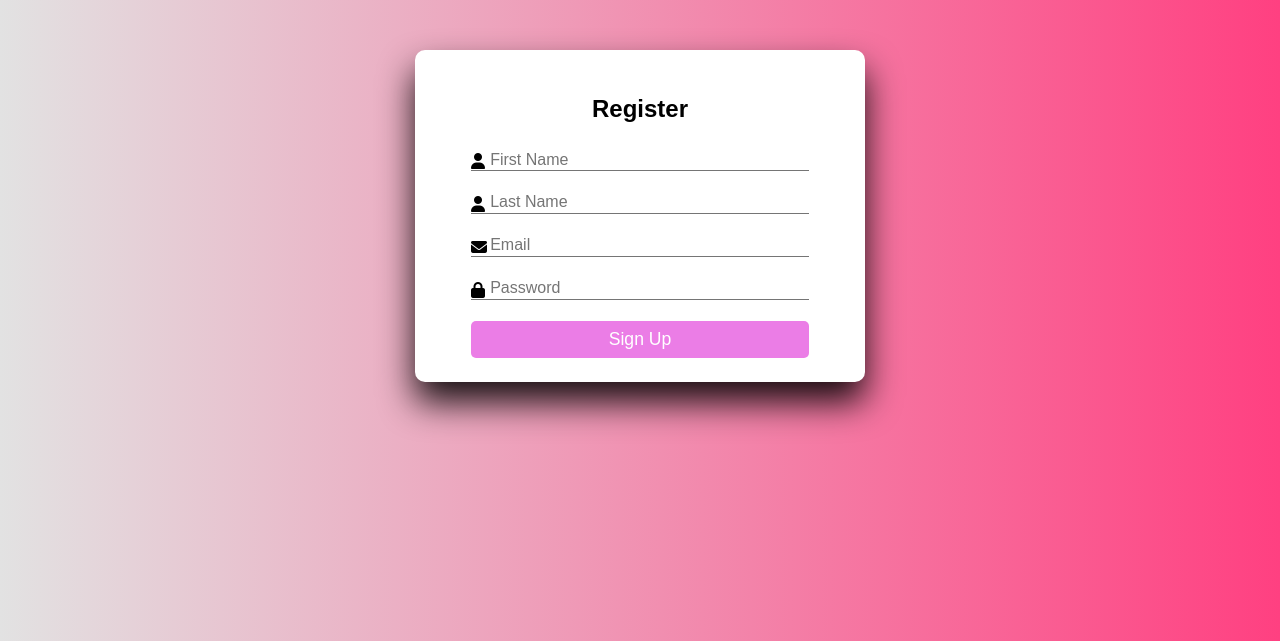
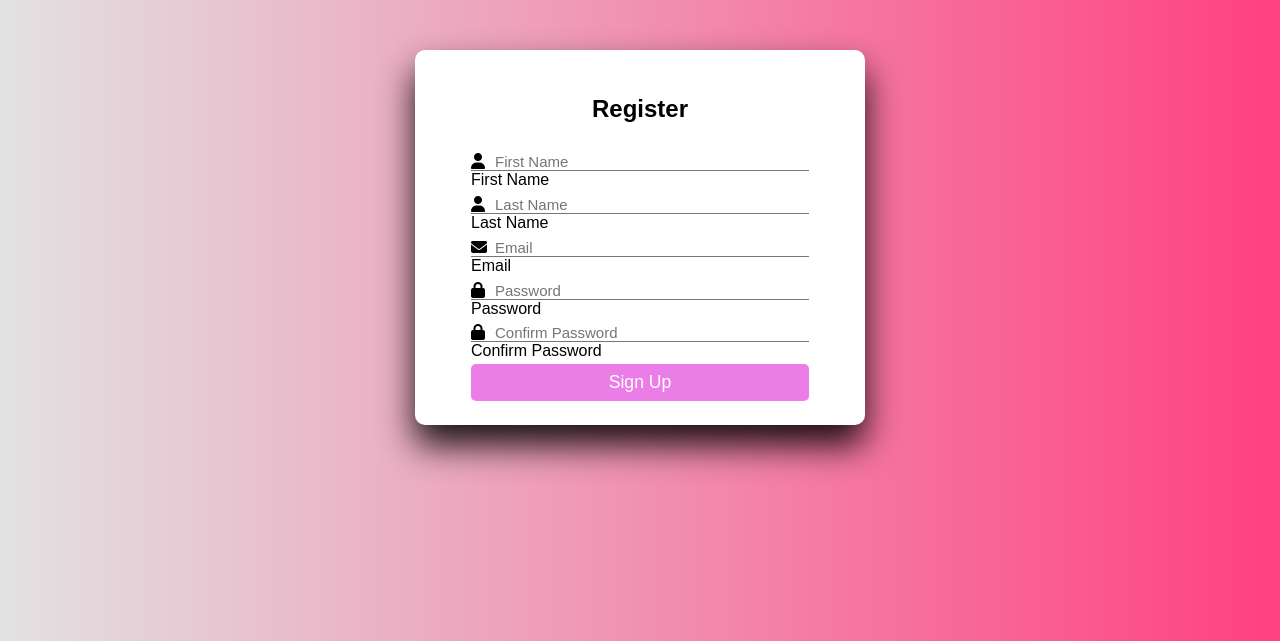
Before and after one commit to Parth181104/DevOpsLab, a PHP site: page /regtry.php in a window 1280 px wide. Shown: the top 641 px of the page. Run offline with PHP 8.4, Linux system fonts and the light colour scheme.

Commit message:
Update regtry.php

```diff
--- a/website/regtry.php
+++ b/website/regtry.php
@@ -56,22 +56,6 @@
             outline: transparent;
             border-bottom: 2px solid hsl(327, 90%, 28%);
         }
-        input::placeholder {
-            color: transparent;
-        }
-        label {
-            color: #757575;
-            position: relative;
-            left: 1.2em;
-            top: -1.3em;
-            cursor: auto;
-            transition: 0.3s ease all;
-        }
-        input:focus~label, input:not(:placeholder-shown)~label {
-            top: -3em;
-            color: hsl(327, 90%, 28%);
-            font-size: 15px;
-        }
         .btn {
             font-size: 1.1rem;
             padding: 8px 0;
@@ -88,28 +72,21 @@
             background: #07001f;
         }
     </style>
-
-<!DOCTYPE html>
-<html lang="en">
-<head>
-    <meta charset="UTF-8">
-    <meta name="viewport" content="width=device-width, initial-scale=1.0">
-    <title>Register</title>
-    <link rel="stylesheet" href="https://cdnjs.cloudflare.com/ajax/libs/font-awesome/6.5.1/css/all.min.css">
 </head>
 <body>
+
 <div class="container" id="signup">
     <h1 class="form-title">Register</h1>
-    <form method="post" action="regtry.php">
+    <form method="post" action="">
         <div class="input-group">
             <i class="fas fa-user"></i>
-            <input type="text" name="FirstName" id="FirstName" placeholder="First Name" required>
-            <label for="fName">First Name</label>
+            <input type="text" name="firstName" id="FirstName" placeholder="First Name" required>
+            <label for="FirstName">First Name</label>
         </div>
         <div class="input-group">
             <i class="fas fa-user"></i>
             <input type="text" name="lastName" id="lastName" placeholder="Last Name" required>
-            <label for="lName">Last Name</label>
+            <label for="lastName">Last Name</label>
         </div>
         <div class="input-group">
             <i class="fas fa-envelope"></i>
@@ -121,26 +98,45 @@
             <input type="password" name="password" id="password" placeholder="Password" required>
             <label for="password">Password</label>
         </div>
+        <div class="input-group">
+            <i class="fas fa-lock"></i>
+            <input type="password" name="confirm_password" id="confirm_password" placeholder="Confirm Password" required>
+            <label for="confirm_password">Confirm Password</label>
+        </div>
         <input type="submit" class="btn" value="Sign Up" name="signUp">
     </form>
 </div>
-</body>
-</html>
 
 <?php
 if ($_SERVER["REQUEST_METHOD"] == "POST") {
-    // Retrieve form data
-    $firstName = isset($_POST['FirstName']) ? $_POST['FirstName'] : null;
-    $lastName = isset($_POST['lastName']) ? $_POST['lastName'] : null;
-    $email = isset($_POST['email']) ? $_POST['email'] : null;
-    $password = isset($_POST['password']) ? $_POST['password'] : null;
+    // Retrieve form data and sanitize inputs
+    $firstName = htmlspecialchars(trim($_POST['firstName']));
+    $lastName = htmlspecialchars(trim($_POST['lastName']));
+    $email = htmlspecialchars(trim($_POST['email']));
+    $password = $_POST['password'];
+    $confirm_password = $_POST['confirm_password'];
 
-    // Validate inputs
-    if (empty($FirstName) || empty($lastName) || empty($email) || empty($password)) {
-        die("All fields are required.");
+    // Check if all fields are filled
+    if (empty($firstName) || empty($lastName) || empty($email) || empty($password) || empty($confirm_password)) {
+        die("<script>alert('All fields are required.');</script>");
     }
 
-    // Hash the password
+    // Validate email format
+    if (!filter_var($email, FILTER_VALIDATE_EMAIL)) {
+        die("<script>alert('Invalid email format.');</script>");
+    }
+
+    // Check if passwords match
+    if ($password !== $confirm_password) {
+        die("<script>alert('Passwords do not match.');</script>");
+    }
+
+    // Validate password strength (minimum 8 characters, one uppercase, one number)
+    if (!preg_match("/^(?=.*[A-Z])(?=.*\d)[A-Za-z\d]{8,}$/", $password)) {
+        die("<script>alert('Password must be at least 8 characters long, contain one uppercase letter, and one number.');</script>");
+    }
+
+    // Hash the password for security
     $hashedPassword = password_hash($password, PASSWORD_BCRYPT);
 
     // Database connection details
@@ -149,33 +145,42 @@ if ($_SERVER["REQUEST_METHOD"] == "POST") {
     $pass = "ma@2815@2815";
     $db = "login";
 
-    // Create a database connection
-    $conn = new mysqli($host, $user, $pass, $db);
+    // Secure database connection using PDO
+    try {
+        $conn = new PDO("mysql:host=$host;dbname=$db;charset=utf8", $user, $pass);
+        $conn->setAttribute(PDO::ATTR_ERRMODE, PDO::ERRMODE_EXCEPTION);
 
-    // Check connection
-    if ($conn->connect_error) {
-        die("Connection failed: " . $conn->connect_error);
+        // Check if email already exists
+        $checkStmt = $conn->prepare("SELECT email FROM users WHERE email = :email");
+        $checkStmt->bindParam(":email", $email);
+        $checkStmt->execute();
+        if ($checkStmt->rowCount() > 0) {
+            die("<script>alert('Email already registered. Please use a different email.');</script>");
         }
 
-    // Use prepared statement to insert data
-    $stmt = $conn->prepare("INSERT INTO users (FirstName, lastName, email, password) VALUES (?, ?, ?, ?)");
-    $stmt->bind_param("ssss", $FirstName, $lastName, $email, $hashedPassword);
+        // Use a prepared statement to prevent SQL Injection
+        $stmt = $conn->prepare("INSERT INTO users (FirstName, lastName, email, password) VALUES (:firstName, :lastName, :email, :password)");
+        $stmt->bindParam(":firstName", $firstName);
+        $stmt->bindParam(":lastName", $lastName);
+        $stmt->bindParam(":email", $email);
+        $stmt->bindParam(":password", $hashedPassword);
 
         if ($stmt->execute()) {
-        // Display a success message and redirect to index.php
             echo "<script>
                 alert('Registration successful! Thank you for signing up.');
                 window.location.href = 'index.php';
             </script>";
         } else {
-        echo "Error: " . $stmt->error;
+            echo "<script>alert('Error: Could not register. Please try again.');</script>";
+        }
+    } catch (PDOException $e) {
+        echo "<script>alert('Database Error: " . $e->getMessage() . "');</script>";
     }
 
-    // Close statement and connection
-    $stmt->close();
-    $conn->close();
+    // Close connection
+    $conn = null;
 }
 ?>
 
-</head>
-<body>
+</body>
+</html>
```
Lines whose indentation alone changed are shown as unchanged.
